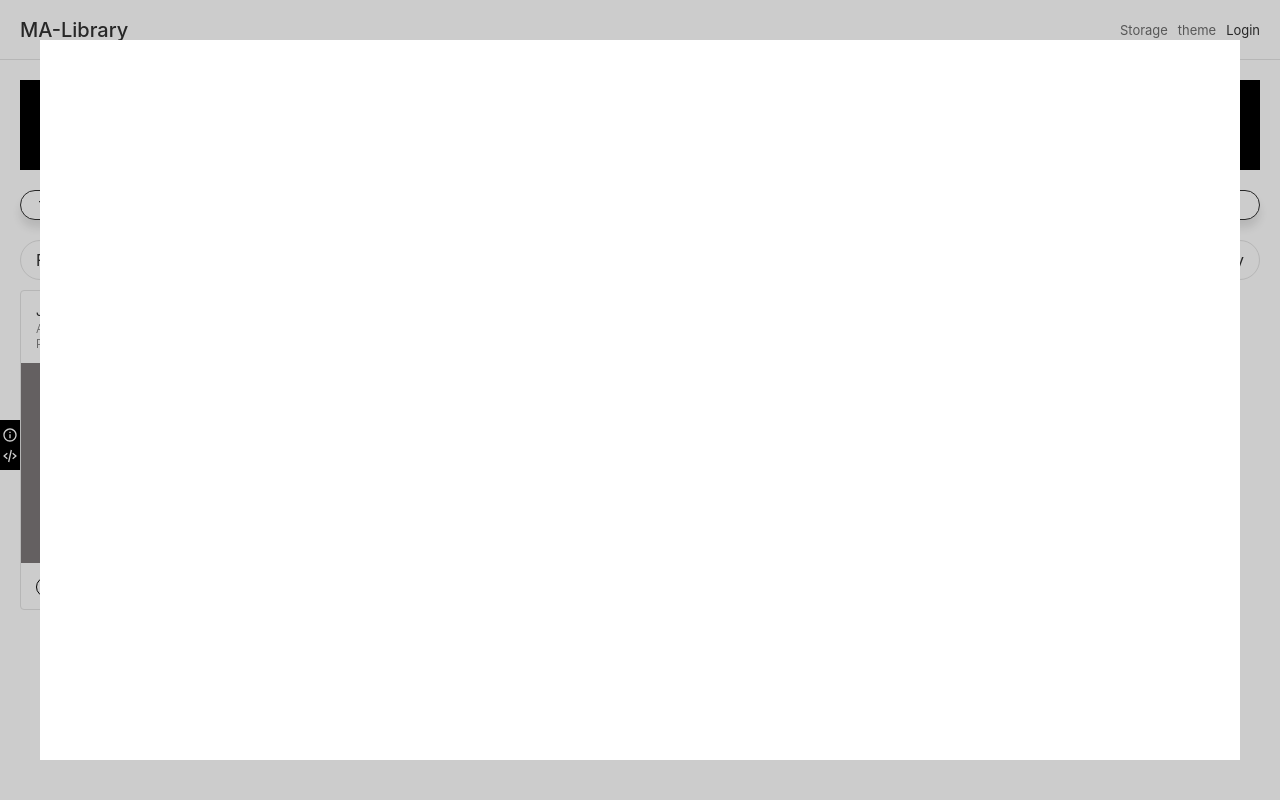
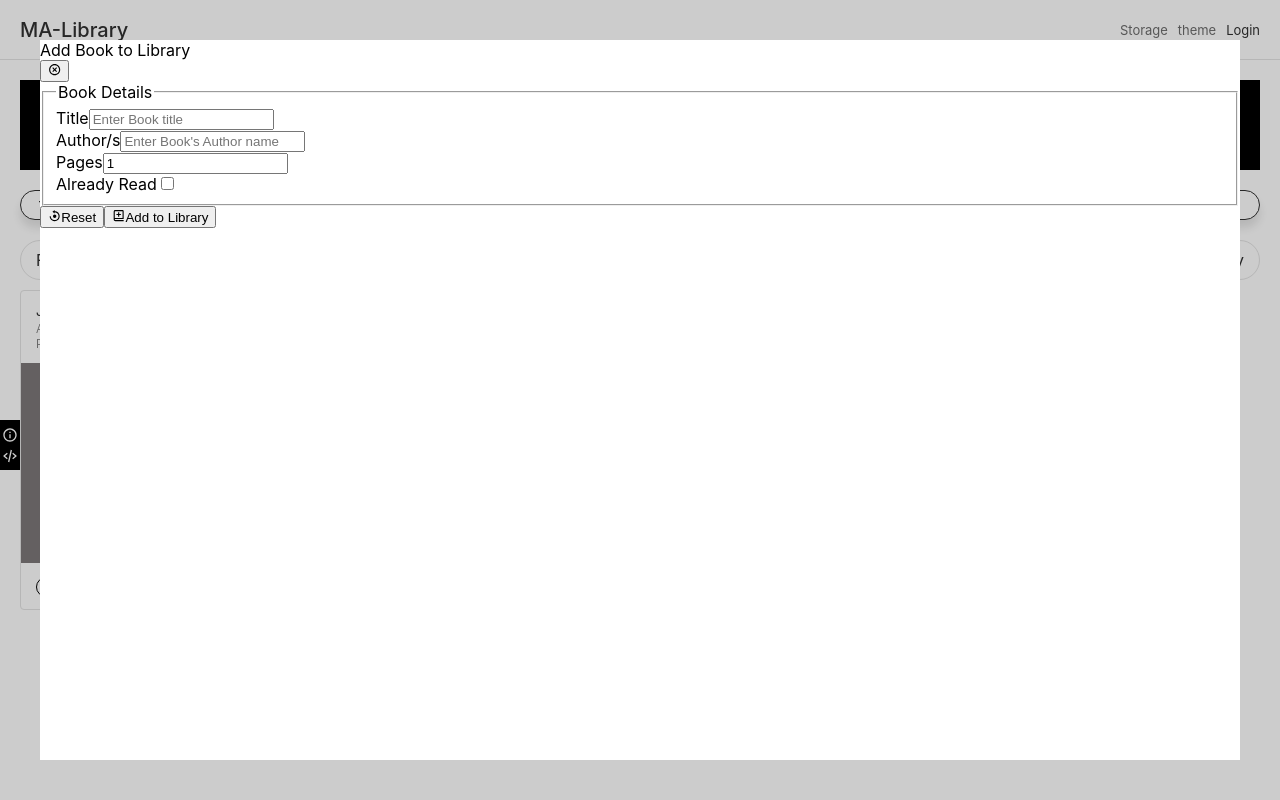
Before and after one commit to maaahad/ma-library, a Next.js app: page / in a window 1280 px wide. Both pictures are taken after a click on the button "Add Book". Shown: the top 800 px of the page. Built offline with nearby package versions, Linux system fonts and the light colour scheme.

Commit message:
BookForm added and working as expected. TODO: Style BookForm, Add custom validation message and Flash message on success, and DO code Refactor with custom hooks for BookForm

```diff
--- /dev/null
+++ b/components/bookForm.js
@@ -0,0 +1,125 @@
+// react
+import React, { useReducer } from "react";
+// nextjs
+
+// react-icons
+import { BiXCircle, BiBookAdd, BiReset } from "react-icons/bi";
+// sass styles
+
+// components
+
+// NOTE: we may need different ID prefix for different form use
+export default function BookForm({
+  handleAddBookToLibrary = (f) => f,
+  hideAddBookModal = (f) => f,
+}) {
+  // We will create a custom hook for each input
+  // and then a custom hook for overall form
+  const inputsReducer = (oldState, newState) => ({ ...oldState, ...newState });
+  const [inputsState, setInputsState] = useReducer(inputsReducer, {
+    title: "",
+    author: "",
+    pages: 1,
+    readStatus: false,
+  });
+
+  const leaveBookForm = () => {
+    hideAddBookModal();
+  };
+
+  const handleInputChange = (event) => {
+    const target = event.target;
+    const name = target.name;
+    const value = target.type === "checkbox" ? target.checked : target.value;
+    setInputsState({ [name]: value });
+  };
+
+  const handleFormSubmit = (event) => {
+    event.preventDefault();
+    const form = event.target;
+    handleAddBookToLibrary({
+      title: form.elements.title.name,
+      author: form.elements.author.value,
+      pages: form.elements.pages.value,
+      readStatus: form.elements.readStatus.checked,
+    });
+  };
+
+  const resetInputs = () => {
+    setInputsState({ title: "", author: "", pages: 1, readStatus: false });
+  };
+
+  return (
+    <div>
+      <div>
+        <div>Add Book to Library</div>
+        <button type="button" onClick={leaveBookForm}>
+          <BiXCircle />
+        </button>
+      </div>
+      <form onSubmit={handleFormSubmit}>
+        <fieldset>
+          <legend>Book Details</legend>
+          <div>
+            <label htmlFor="book-title">Title</label>
+            <input
+              id="book-title"
+              type="text"
+              name="title"
+              placeholder="Enter Book title"
+              value={inputsState.title}
+              onChange={handleInputChange}
+              required
+            />
+          </div>
+          <div>
+            <label htmlFor="author">Author/s</label>
+            <input
+              type="text"
+              name="author"
+              placeholder="Enter Book's Author name"
+              value={inputsState.author}
+              onChange={handleInputChange}
+              required
+              id="author"
+            />
+          </div>
+          <div>
+            <div>
+              <label htmlFor="pages">Pages</label>
+              <input
+                type="number"
+                name="pages"
+                value={inputsState.pages}
+                onChange={handleInputChange}
+                id="pages"
+              />
+            </div>
+            <div>
+              <label htmlFor="readStatus">Already Read</label>
+              <input
+                id="readStatus"
+                type="checkbox"
+                name="readStatus"
+                checked={inputsState.readStatus}
+                onChange={handleInputChange}
+              />
+            </div>
+          </div>
+        </fieldset>
+
+        {/* submit and reset buttons */}
+        <div>
+          <button type="button" onClick={resetInputs}>
+            <BiReset />
+            <span>Reset</span>
+          </button>
+          <button type="submit">
+            <BiBookAdd />
+            <span>Add to Library</span>
+          </button>
+        </div>
+      </form>
+    </div>
+  );
+}
--- a/components/mainTop.js
+++ b/components/mainTop.js
@@ -10,6 +10,14 @@ import { useLibrary } from "./libraryProvider";
 
 // sass styles
 import Styles from "../styles/mainTop.module.sass";
+
+// components
+// import BookForm from "./bookForm";
+import dynamic from "next/dynamic";
+
+const BookForm = dynamic(import("./bookForm"), {
+  ssr: false,
+});
 
 export default function MainTop() {
   const { library, clearLibrary, addBookToLibrary } = useLibrary();
@@ -44,9 +52,15 @@ export default function MainTop() {
     toggleDisplayAddBook();
   };
 
+  const handleAddBookToLibrary = ({ title, author, pages, readStatus }) => {
+    hideAddBookModal();
+    addBookToLibrary({ title, author, pages, readStatus });
+  };
+
   return (
     <div className={Styles.container}>
       <div className={Styles.summary}>
+        {/* TODO: we need to add a meter form input here to show read books signal */}
         <p>Total Books : 1000</p>
         <p>Number of Books read : 40</p>
         <p>Number of Books to be read : 960</p>
@@ -72,8 +86,11 @@ export default function MainTop() {
 
       {/* add book modal */}
       {displayAddBook && (
-        <div className={Styles.addBookModal} onClick={hideAddBookModal}>
-          <div></div>
+        <div className={Styles.addBookModal}>
+          <BookForm
+            handleAddBookToLibrary={handleAddBookToLibrary}
+            hideAddBookModal={hideAddBookModal}
+          />
         </div>
       )}
     </div>
```
Also changed, not shown: styles/bookForm.module.sass (added).
